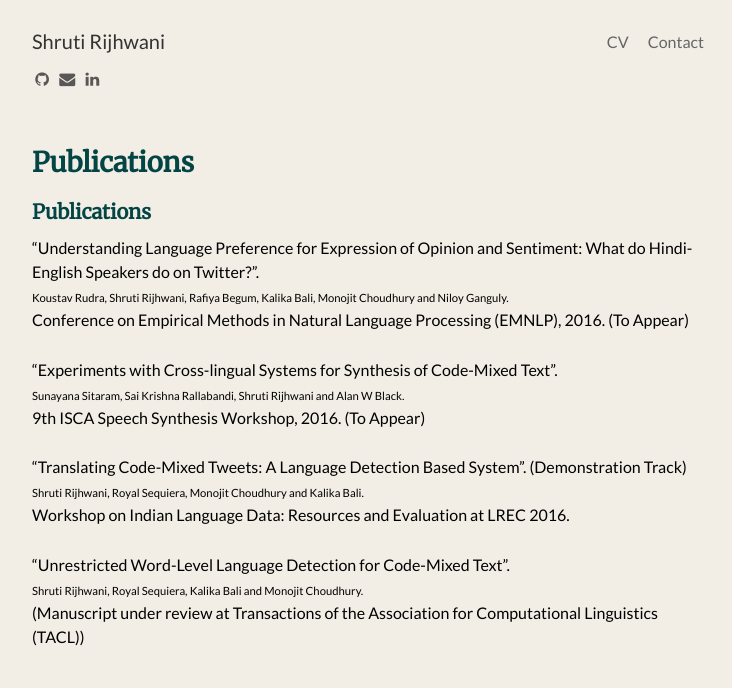
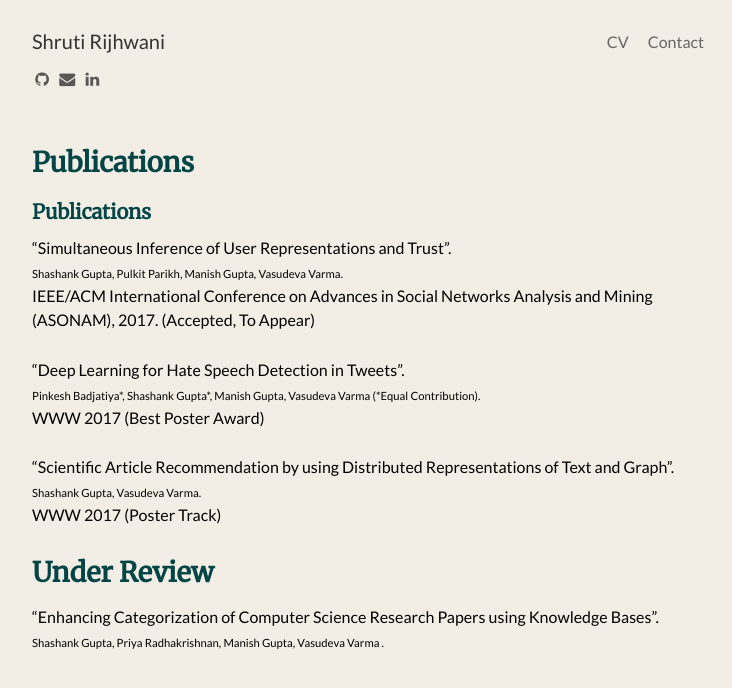
Before and after one commit to shashankg7/shashankg7.github.io, a Jekyll site: the page built from publications.md, in a window 1280 px wide. Shown: the top 688 px of the page, without its empty margins (272-1004 px from the left). Built offline with Jekyll 4.4.1, drawn with Linux system fonts in a browser that asks for light colours; nearby versions of some CDN libraries; our own code applies the rules of GitHub Pages for plain Markdown files.

Commit message:
Page modified from its original form

```diff
--- a/CNAME
+++ /dev/null
@@ -1 +0,0 @@
-shrutirijhwani.com
--- a/publications.md
+++ b/publications.md
@@ -6,18 +6,20 @@
 ### Publications
 
 
-"Understanding Language Preference for Expression of Opinion and Sentiment: What do Hindi-English Speakers do on Twitter?". <br>
-<small>Koustav Rudra, Shruti Rijhwani, Rafiya Begum, Kalika Bali, Monojit Choudhury and Niloy Ganguly.</small> <br>
-Conference on Empirical Methods in Natural Language Processing (EMNLP), 2016. (To Appear)
+"Simultaneous Inference of User Representations and Trust". <br>
+<small>Shashank Gupta, Pulkit Parikh, Manish Gupta, Vasudeva Varma.</small> <br>
+IEEE/ACM International Conference on Advances in Social Networks Analysis and Mining
+ (ASONAM), 2017. (Accepted, To Appear)
 
-"Experiments with Cross-lingual Systems for Synthesis of Code-Mixed Text". <br>
-<small>Sunayana Sitaram, Sai Krishna Rallabandi, Shruti Rijhwani and Alan W Black.</small><br>
-9th ISCA Speech Synthesis Workshop, 2016. (To Appear)
+"Deep Learning for Hate Speech Detection in Tweets". <br>
+<small>Pinkesh Badjatiya\*, Shashank Gupta\*, Manish Gupta, Vasudeva Varma (\*Equal Contribution).</small><br>
+WWW 2017 (Best Poster Award)
 
-"Translating Code-Mixed Tweets: A Language Detection Based System". (Demonstration Track) <br>
-<small> Shruti Rijhwani, Royal Sequiera, Monojit Choudhury and Kalika Bali. </small> <br>
-Workshop on Indian Language Data: Resources and Evaluation at LREC 2016.
+"Scientific Article Recommendation by using Distributed Representations of Text and Graph". <br>
+<small> Shashank Gupta, Vasudeva Varma. </small> <br>
+WWW 2017 (Poster Track)
 
-"Unrestricted Word-Level Language Detection for Code-Mixed Text". <br>
-<small> Shruti Rijhwani, Royal Sequiera, Kalika Bali and Monojit Choudhury. </small> <br>
-(Manuscript under review at Transactions of the Association for Computational Linguistics (TACL))
+## Under Review
+
+"Enhancing Categorization of Computer Science Research Papers using Knowledge Bases". <br>
+<small>Shashank Gupta, Priya Radhakrishnan, Manish Gupta, Vasudeva Varma .</small><br>
```
Also changed, not shown: index.md (+1 -9 lines), 4 other files.
